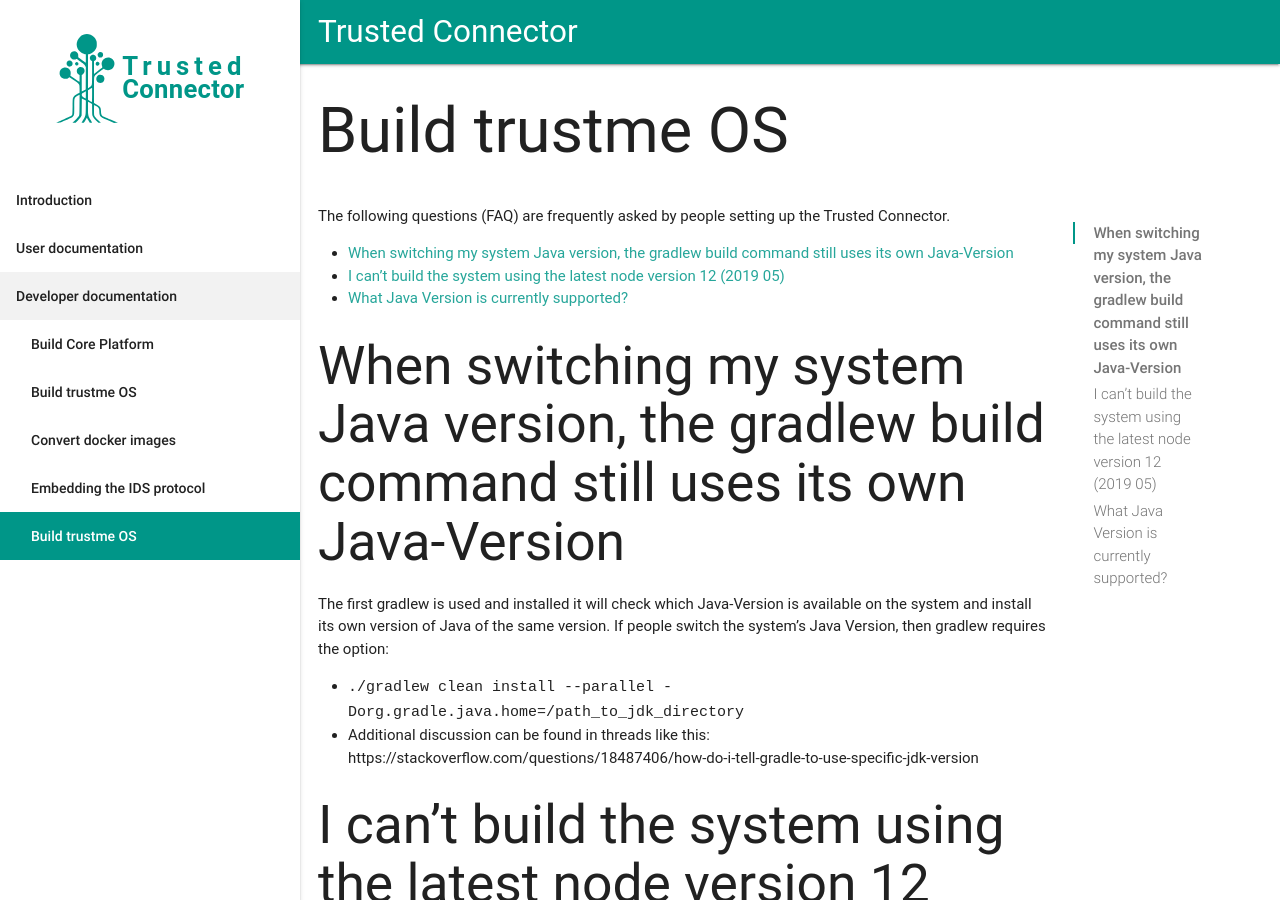
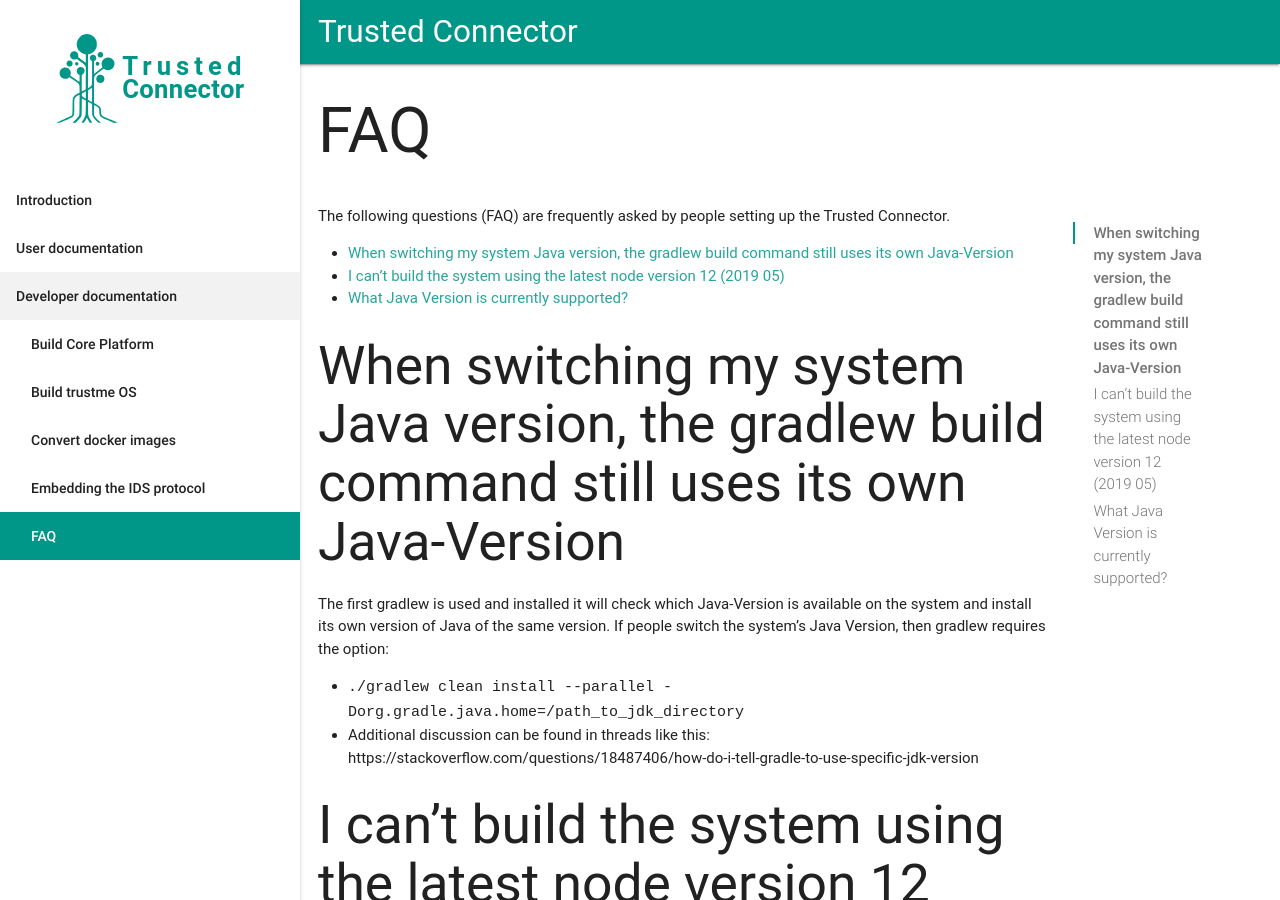
Before and after one commit to industrial-data-space/trusted-connector-documentation, a Jekyll site: the page built from docs/_docs/dev_faq.md, in a window 1280 px wide and 900 px high. Built offline with Jekyll 4.4.1, drawn with Linux system fonts in a browser that asks for light colours; some web fonts are replaced.

Commit message:
FAQ title

```diff
--- a/docs/_docs/dev_faq.md
+++ b/docs/_docs/dev_faq.md
@@ -1,6 +1,6 @@
 ---
 layout: doc
-title: Build trustme OS
+title: FAQ
 permalink: /docs/dev_faq/
 
 ---
```
